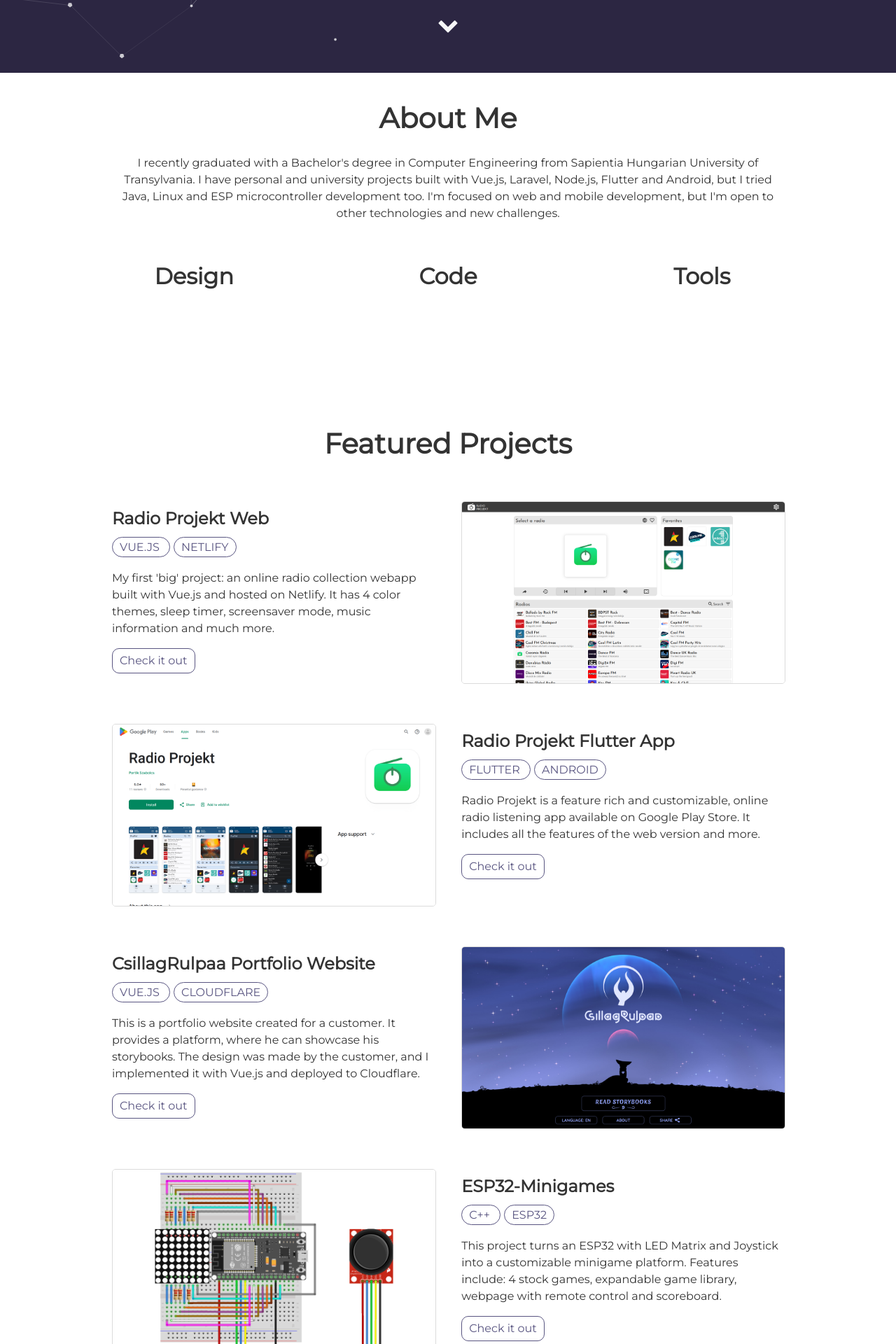
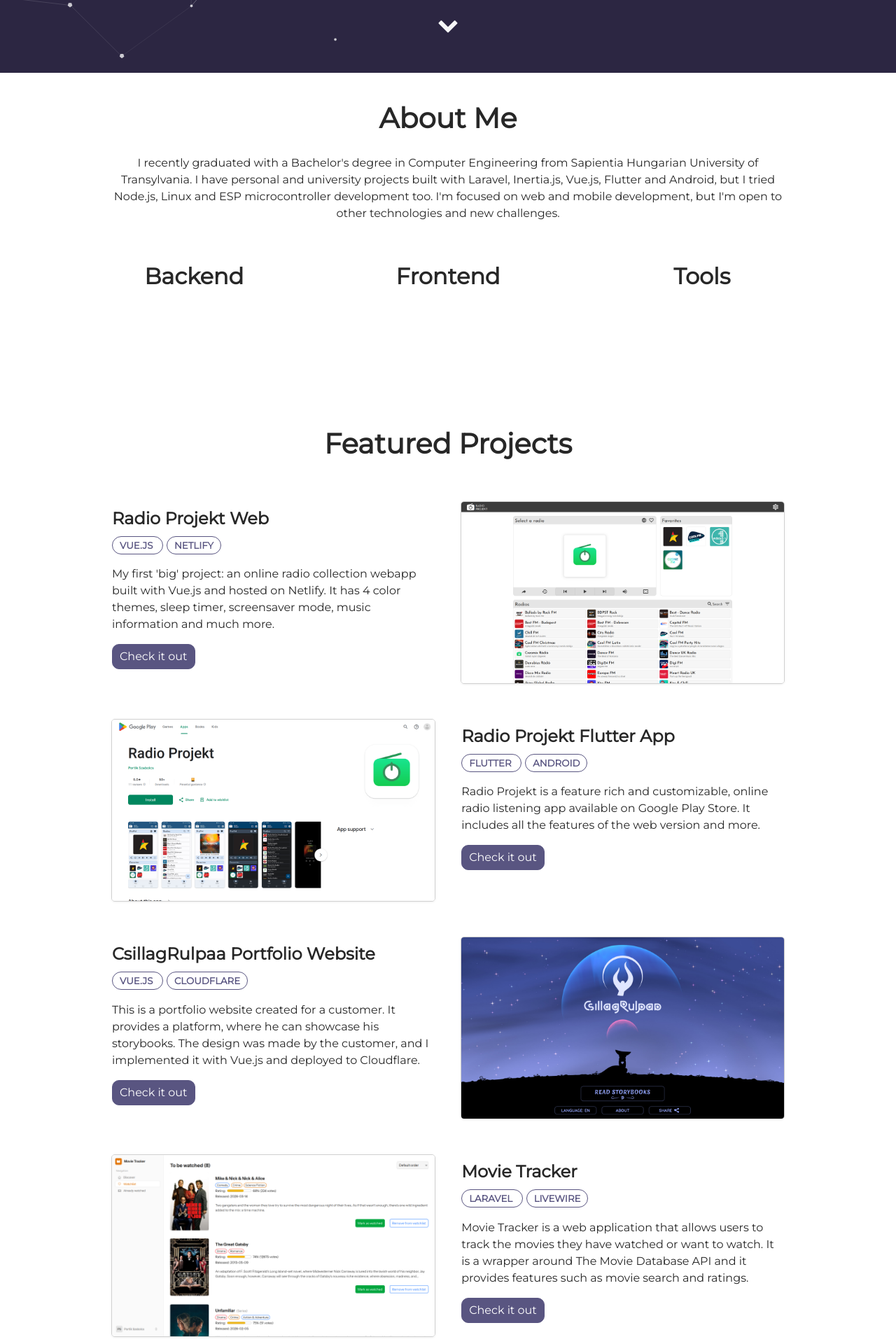
Before and after one commit to portikszabolcs/portikszabolcs.github.io, a Jekyll site: the page built from index.html, in a window 1280 px wide. Shown: the part 796-2716 px from the top of the page at 70% size. Built offline with Jekyll 4.4.1, drawn with Linux system fonts in a browser that asks for light colours; some web fonts are replaced; some of the changed text lies outside the part shown.

Commit message:
Add Movie Tracker and Progress Indicator to projects + update tech stack

```diff
--- a/_config.yml
+++ b/_config.yml
@@ -6,7 +6,7 @@ url: "https://portikszabolcs.github.io"
 
 # User settings
 username: Portik Szabolcs
-user_description: I recently graduated with a Bachelor's degree in Computer Engineering from Sapientia Hungarian University of Transylvania. I have personal and university projects built with Vue.js, Laravel, Node.js, Flutter and Android, but I tried Java, Linux and ESP microcontroller development too. I'm focused on web and mobile development, but I'm open to other technologies and new challenges.
+user_description: I recently graduated with a Bachelor's degree in Computer Engineering from Sapientia Hungarian University of Transylvania. I have personal and university projects built with Laravel, Inertia.js, Vue.js, Flutter and Android, but I tried Node.js, Linux and ESP microcontroller development too. I'm focused on web and mobile development, but I'm open to other technologies and new challenges.
 user_title: Junior Computer Engineer
 email: portik.szabolcs@proton.me
 github_username: portikszabolcs
--- a/_data/projects.yml
+++ b/_data/projects.yml
@@ -21,6 +21,14 @@
     - Cloudflare
   description: This is a portfolio website created for a customer. It provides a platform, where he can showcase his storybooks. The design was made by the customer, and I implemented it with Vue.js and deployed to Cloudflare.
   url: https://csillagrulpaa.com
+
+- title: Movie Tracker
+  image: movie-tracker.png
+  tags:
+    - Laravel
+    - Livewire
+  description: Movie Tracker is a web application that allows users to track the movies they have watched or want to watch. It is a wrapper around The Movie Database API and it provides features such as movie search and ratings.
+  url: https://movies.portix.dev
 
 - title: ESP32-Minigames
   image: esp-minigames.png
@@ -47,3 +55,11 @@
     - Netlify
   description: "This website serves as the admin interface for the Bus4U project. It provides a platform for the bus companies to manage their buses, routes and schedules. It was created by me, and it shares the same backend with the Bus4U webapp."
   url: https://bus4u-admin.netlify.app
+
+- title: Progress Indicator Plasmoid
+  image: progress-indicator.png
+  tags:
+    - Linux
+    - KDE Plasma
+  description: "This is a customizable progress indicator widget/plasmoid for KDE Plasma 5. It can help you monitor task progress or track your preparation rate for an exam. It is available on GitHub, and it can be installed from the KDE Store."
+  url: https://store.kde.org/p/2248467
--- a/_includes/about.html
+++ b/_includes/about.html
@@ -4,17 +4,17 @@
 </div>
 <div class="user">
   <div class="tech">
-    <h2>Design</h2>
-    <i class="devicon-html5-plain-wordmark colored" title="HTML5"></i>
-    <i class="devicon-tailwindcss-original colored" title="Tailwind CSS"></i>
-    <i class="devicon-vuetify-plain colored" title="Vuetify"></i>
+    <h2>Backend</h2>
+    <i class="devicon-laravel-original colored" title="Laravel"></i>
+    <i class="devicon-inertiajs-plain colored" title="Inertia.js"></i>
+    <i class="devicon-nodejs-plain-wordmark colored" title="Node.js"></i>
     <!-- <p>Mumblecore hexagon kombucha, pitchfork four loko raclette intelligentsia master cleanse.</p> -->
   </div>
   <div class="tech">
-    <h2>Code</h2>
+    <h2>Frontend</h2>
     <i class="devicon-vuejs-plain colored" title="Vue.js"></i>
+    <i class="devicon-flutter-plain colored" title="Flutter"></i>
     <i class="devicon-android-plain colored colored" title="Android"></i>
-    <i class="devicon-flutter-plain colored" title="Flutter"></i>
     <!-- <p>Mumblecore hexagon kombucha, pitchfork four loko raclette intelligentsia master cleanse.</p> -->
   </div>
   <div class="tech">
--- a/assets/css/base.css
+++ b/assets/css/base.css
@@ -3,15 +3,27 @@ body {
   padding: 0;
   font-size: 100%;
   line-height: 1.5;
-    color: #333;
-    font-family: 'Montserrat', sans-serif;
+  color: #272727;
+  font-family: "Montserrat", sans-serif;
   --primary: #2c2642;
   --secondary: #595581;
+  --inverted: white;
 }
-article, aside, figcaption, figure, footer, header, nav, section {
+article,
+aside,
+figcaption,
+figure,
+footer,
+header,
+nav,
+section {
   display: block;
 }
-h1, h2, h3, h4, strong {
+h1,
+h2,
+h3,
+h4,
+strong {
   margin-top: 1em;
   line-height: 1.25;
 }
@@ -27,16 +39,19 @@ h3 {
 h4 {
   font-size: 1rem;
 }
-ul, ol {
+ul,
+ol {
   margin: 0;
 }
-p, figure {
+p,
+figure {
   margin: 1em 0;
 }
 a img {
   border: none;
 }
-sup, sub {
+sup,
+sub {
   line-height: 0;
 }
 
@@ -45,7 +60,8 @@ sup, sub {
     color-scheme: dark;
   }
   body {
-        color: #CCC;
+    color: #b7b7b7;
     --secondary: #9b97c5;
+    --inverted: black;
   }
 }
--- a/assets/css/projects.css
+++ b/assets/css/projects.css
@@ -16,7 +16,8 @@
     max-width: 100%;
     height: auto;
     border-radius: 5px;
-    border: #7774 1px solid;
+    border: #7775 1px solid;
+    box-shadow: 0 1px 3px #0001;
   }
   h3 {
     margin: 10px 0;
@@ -34,6 +35,8 @@
     margin-right: 5px;
     color: var(--secondary);
     line-height: 2;
+    font-weight: bold;
+    font-size: smaller;
   }
   p {
     margin-right: 5px;
@@ -59,6 +62,8 @@
 }
 
 .images {
+  display: flex;
+  justify-content: center;
   @media only screen and (min-width: 640px) {
     width: 48%;
     float: var(--images-float);
@@ -68,30 +73,33 @@
 .project-link {
   display: inline-block;
   padding: 5px 10px;
-  color: var(--secondary);
-  background-color: transparent;
+  color: var(--inverted);
+  background-color: var(--secondary);
   border: 1px solid var(--secondary);
   border-radius: 10px;
   text-align: center;
   outline: none;
   text-decoration: none;
   cursor: pointer;
-  transition: color 0.3s ease-out,
+  transition:
+    color 0.3s ease-out,
     background-color 0.3s ease-out,
     border-color 0.3s ease-out;
   &:hover {
-    background-color: var(--secondary);
+    background-color: transparent;
     border-color: var(--secondary);
-    color: #fff;
-    transition: color 0.3s ease-in,
+    color: var(--secondary);
+    transition:
+      color 0.3s ease-in,
       background-color 0.3s ease-in,
       border-color 0.3s ease-in;
   }
   &:active {
     background-color: var(--secondary);
     border-color: var(--secondary);
-    color: #fff;
-    transition: color 0.3s ease-in,
+    color: white;
+    transition:
+      color 0.3s ease-in,
       background-color 0.3s ease-in,
       border-color 0.3s ease-in;
   }
```
Also changed, not shown: assets/css/devicon.min.css, assets/img/movie-tracker.png (added), assets/img/progress-indicator.png (added), 1 other file. Lines whose indentation alone changed are shown as unchanged.
